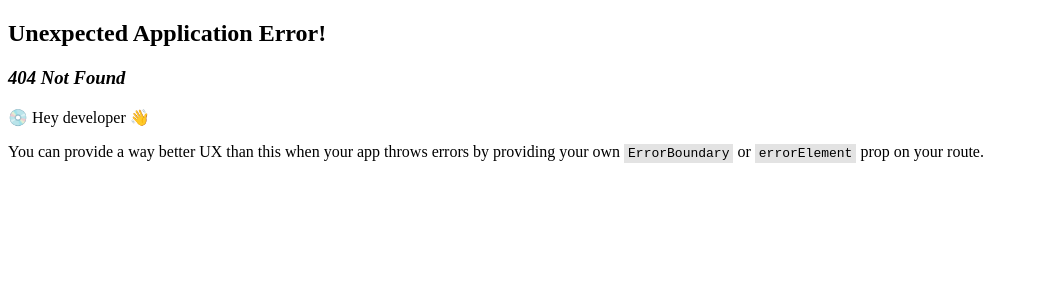
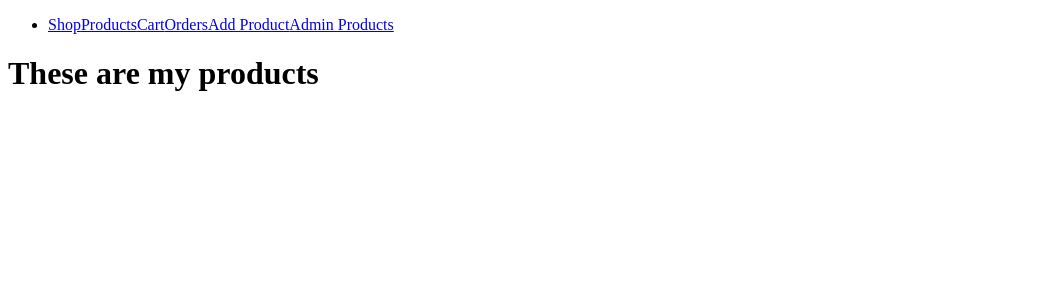
Before and after one commit to shanyaverma03/shopApp, a React (Create React App) app in the folder client/: page /products in a window 1280 px wide. Before the commit this address had no page. Shown: the top 300 px of the page, without its empty margins (0-1039 px from the left). Built offline with nearby package versions, Linux system fonts and the light colour scheme; no server answers.

Commit message:
Create products path to show list of products in client

```diff
--- a/client/src/App.js
+++ b/client/src/App.js
@@ -3,6 +3,7 @@ import { RouterProvider, createBrowserRouter } from "react-router-dom"; //helps
 import HomePage from "./pages/HomePage";
 import RootLayout from "./pages/RootLayout";
 import AddProductPage from "./pages/AddProductPage";
+import ProductsPage from "./pages/ProductsPage";
 
 const router = createBrowserRouter([
   {
@@ -11,6 +12,7 @@ const router = createBrowserRouter([
     children: [
       { path: "/", element: <HomePage /> },
       { path: "/admin/add-product", element: <AddProductPage /> },
+      { path: "/products", element: <ProductsPage /> },
     ],
   },
 ]);
--- /dev/null
+++ b/client/src/Components/shop/Products.js
@@ -0,0 +1,17 @@
+import axios from "axios";
+import { useEffect } from "react";
+
+const Products = () => {
+  useEffect(() => {
+    const fetchAllProducts = async () => {
+      const products = await axios.get("/products");
+      console.log(products);
+    };
+
+    fetchAllProducts();
+  }, []);
+
+  return <h1>These are my products</h1>;
+};
+
+export default Products;
--- /dev/null
+++ b/client/src/pages/ProductsPage.js
@@ -0,0 +1,7 @@
+import Products from "../Components/shop/Products";
+
+const ProductsPage = () => {
+  return <Products></Products>;
+};
+
+export default ProductsPage;
--- a/client/src/pages/RootLayout.js
+++ b/client/src/pages/RootLayout.js
@@ -5,7 +5,7 @@ const RootLayout = () => {
   return (
     <>
       <Navigation />
-      <h1>Layout</h1>
+
       <Outlet />
     </>
   );
```
